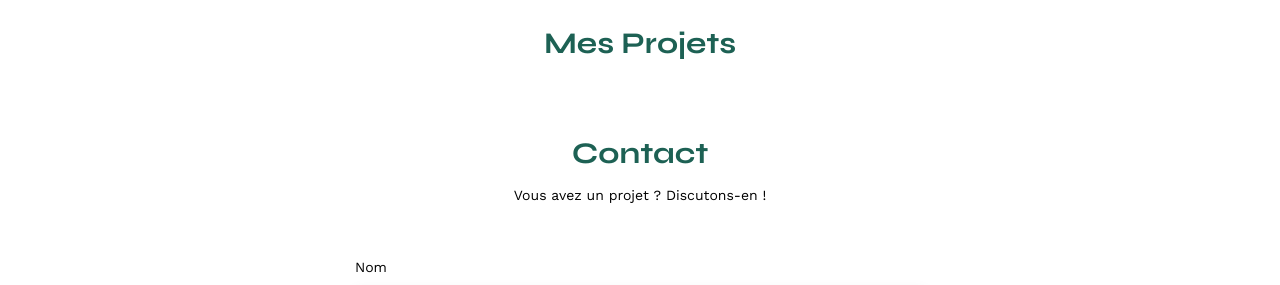
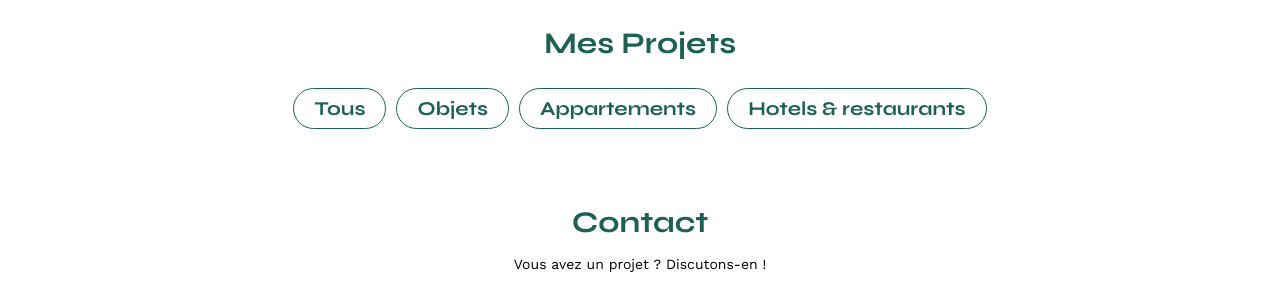
Before and after one commit to NassimOC/oc_projet_6, a plain HTML site: page FrontEnd/index.html in a window 1280 px wide. Shown: the part 507-792 px from the top of the page. Drawn offline with nearby package versions, Linux system fonts and the light colour scheme; no server answers.

Commit message:
add button and selected button style

```diff
--- a/FrontEnd/assets/style.css
+++ b/FrontEnd/assets/style.css
@@ -125,6 +125,30 @@ li:hover {
 	text-align: center;
 	margin-bottom: 1em;
 }
+
+.filters {
+	margin-bottom: 2em;
+	display: flex;
+	justify-content: center;
+	gap: 10px;
+}
+
+.button {
+	cursor: pointer;
+	color: #1D6154;
+	font-family: 'Syne';
+	font-size: 1.4em;
+	background: none;
+	padding: 8px 20px;
+	border-radius: 60px;
+	border: 1px solid #1D6154
+}
+
+.selected-button {
+	background-color: #1D6154;
+	color: white;
+}
+
 .gallery {
 	width: 100%;
 	display: grid;
--- a/FrontEnd/index.html
+++ b/FrontEnd/index.html
@@ -37,6 +37,12 @@
 	</section>
 	<section id="portfolio">
 		<h2>Mes Projets</h2>
+		<div class="filters">
+			<button class="button">Tous</button>
+			<button class="button">Objets</button>
+			<button class="button">Appartements</button>
+			<button class="button">Hotels & restaurants</button>
+		</div>
 		<div class="gallery">
 		</div>
 	</section>
```
